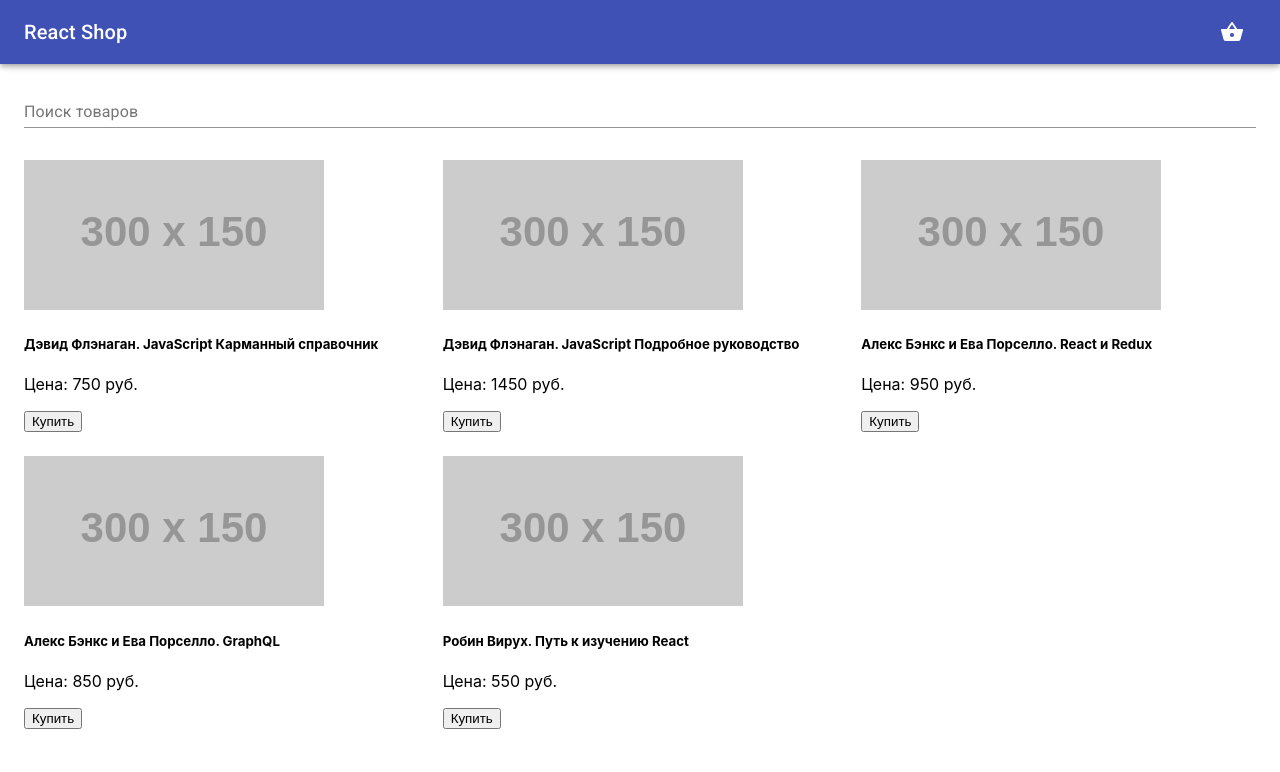
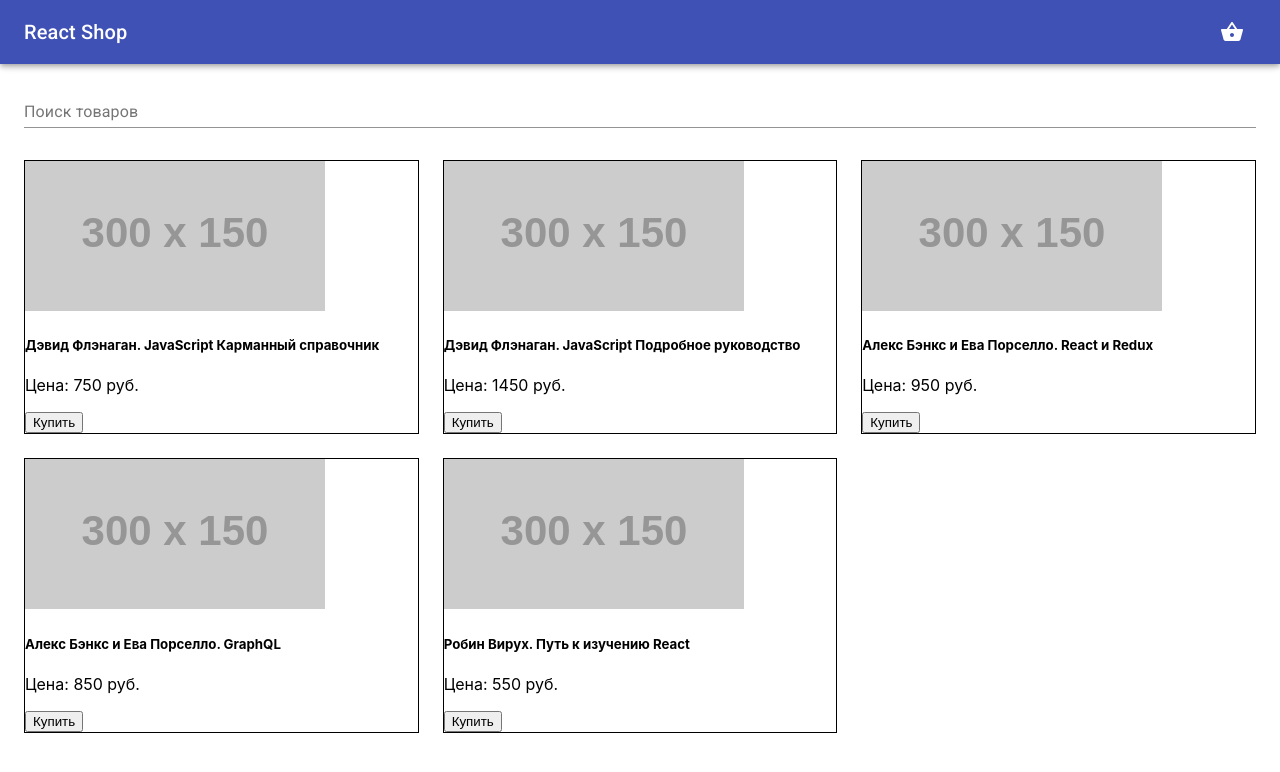
Before and after one commit to michey85/react-redux-spec-course, a React (Create React App) app: page / in a window 1280 px wide. Shown: the top 772 px of the page. Built offline with nearby package versions, Linux system fonts and the light colour scheme.

Commit message:
grid fixed

```diff
--- a/src/components/App.jsx
+++ b/src/components/App.jsx
@@ -91,7 +91,7 @@
                     basketInfo={this.state.order.length}
                     handleCartClick={() => this.toggleDrawer(true)}
                 />
-                <Container maxWidth='xl' style={{ marginTop: '5rem' }}>
+                <Container maxWidth='lg' style={{ marginTop: '5rem' }}>
                     <TextField
                         value={this.state.search}
                         onChange={this.handleChange}
--- a/src/components/BasketItem.jsx
+++ b/src/components/BasketItem.jsx
@@ -1,11 +1,18 @@
 import React from 'react';
+import {
+    ListItem,
+    ListItemIcon,
+    ListItemText,
+    IconButton,
+} from '@material-ui/core';
+import { Close } from '@material-ui/icons';
 
 const BasketItem = (props) => {
     return (
-        <li className='list-group-item'>
+        <ListItem>
             {props.name} {props.price}руб x{props.quantity}
-            <button
-                className='btn btn-primary'
+            <IconButton
+                color='secondary'
                 onClick={() =>
                     props.setOrder({
                         id: props.id,
@@ -14,9 +21,9 @@
                     })
                 }
             >
-                Удалить из корзины
-            </button>
-        </li>
+                <Close />
+            </IconButton>
+        </ListItem>
     );
 };
 
--- a/src/components/BasketList.jsx
+++ b/src/components/BasketList.jsx
@@ -1,4 +1,12 @@
 import React from 'react';
+import {
+    List,
+    ListItem,
+    ListItemIcon,
+    ListItemText,
+    Divider,
+} from '@material-ui/core';
+import { ShoppingBasket } from '@material-ui/icons';
 
 import BasketItem from './BasketItem';
 
@@ -7,27 +15,40 @@
 
     if (!order.length) {
         return (
-            <ul className='basket list-group col-md-4'>
-                <li className='list-group-item active'>Корзина</li>
-                <li className='list-group-item'>Товаров нет</li>
-            </ul>
+            <List style={{ width: '420px' }}>
+                <ListItem>
+                    <ListItemIcon>
+                        <ShoppingBasket />
+                    </ListItemIcon>
+                    <ListItemText primary='Корзина' />
+                </ListItem>
+                <Divider />
+                <ListItem className='list-group-item'>Товаров нет</ListItem>
+            </List>
         );
     }
 
     return (
-        <ul className='basket list-group col-md-4'>
-            <li className='list-group-item active'>Корзина</li>
+        <List style={{ width: '420px' }}>
+            <ListItem>
+                <ListItemIcon>
+                    <ShoppingBasket />
+                </ListItemIcon>
+                <ListItemText primary='Корзина' />
+            </ListItem>
+            <Divider />
             {order.map((item, index) => (
                 <BasketItem key={index} setOrder={setOrder} {...item} />
             ))}
-            <li className='list-group-item active'>
+            <Divider />
+            <ListItem>
                 Общая стоимость:{' '}
                 {order.reduce((acc, item) => {
                     return acc + item.price * item.quantity;
                 }, 0)}{' '}
                 рублей.
-            </li>
-        </ul>
+            </ListItem>
+        </List>
     );
 };
 
--- a/src/components/GoodsItem.jsx
+++ b/src/components/GoodsItem.jsx
@@ -1,11 +1,13 @@
 import React from 'react';
+
+import { Grid } from '@material-ui/core';
 
 const GoodsItem = (props) => {
     const { name, price, setOrder } = props;
 
     return (
-        <div className='col-12 col-md-6 px-md-2'>
-            <div className='card'>
+        <Grid item xs='12' md='4'>
+            <div className='card' style={{ border: '1px solid black' }}>
                 <img
                     src={`https://via.placeholder.com/300x150.png?text=${name.slice(
                         0,
@@ -31,7 +33,7 @@
                     </button>
                 </div>
             </div>
-        </div>
+        </Grid>
     );
 };
 
--- a/src/components/GoodsList.jsx
+++ b/src/components/GoodsList.jsx
@@ -1,22 +1,13 @@
 import React from 'react';
-import { Grid, makeStyles } from '@material-ui/core';
+import { Grid } from '@material-ui/core';
 
 import GoodsItem from './GoodsItem';
 
-const useStyles = makeStyles((theme) => ({
-    container: {
-        display: 'grid',
-        gridTemplateColumns: 'repeat(3, 1fr)',
-        gridGap: theme.spacing(3),
-    },
-}));
-
 const GoodsList = (props) => {
     const { goods, setOrder } = props;
-    const classes = useStyles();
 
     return (
-        <Grid className={classes.container}>
+        <Grid container spacing={3}>
             {goods.map((item) => (
                 <GoodsItem key={item.id} setOrder={setOrder} {...item} />
             ))}
```
